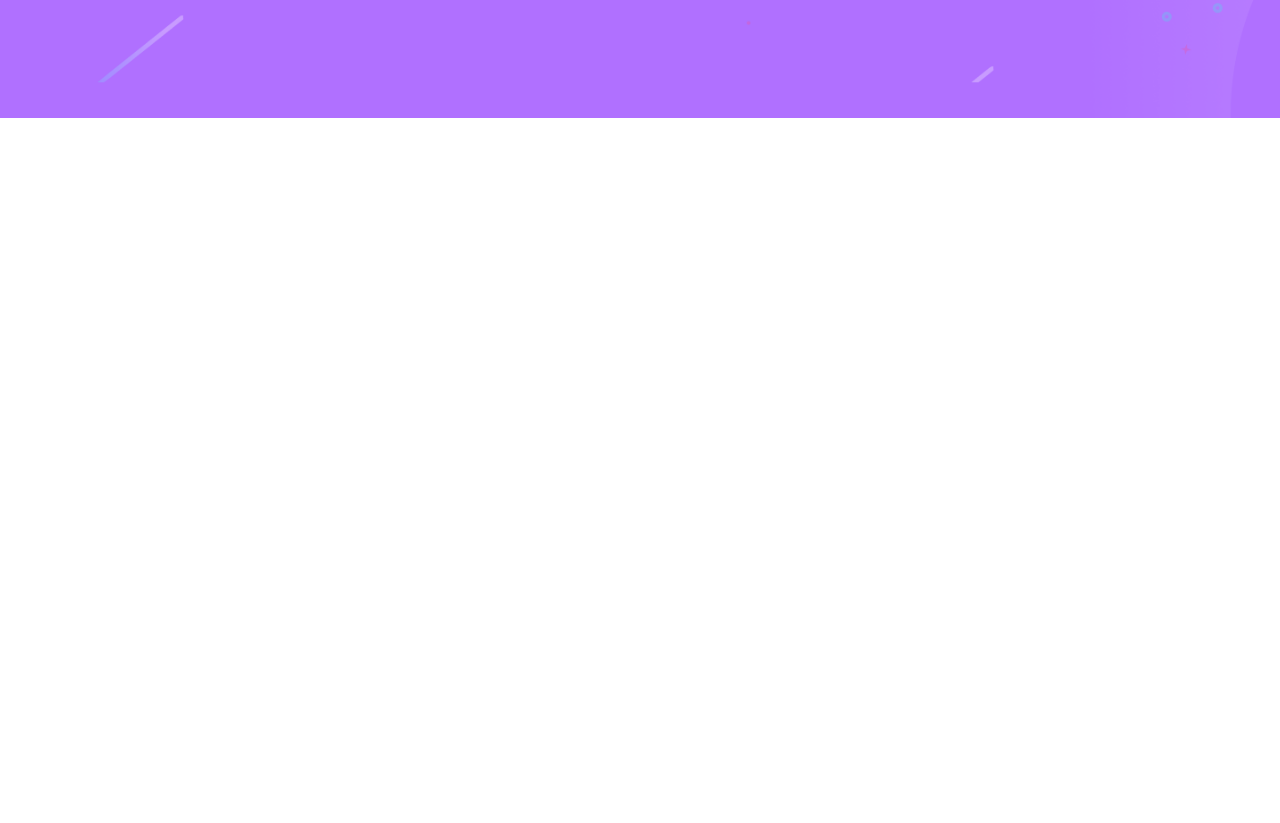
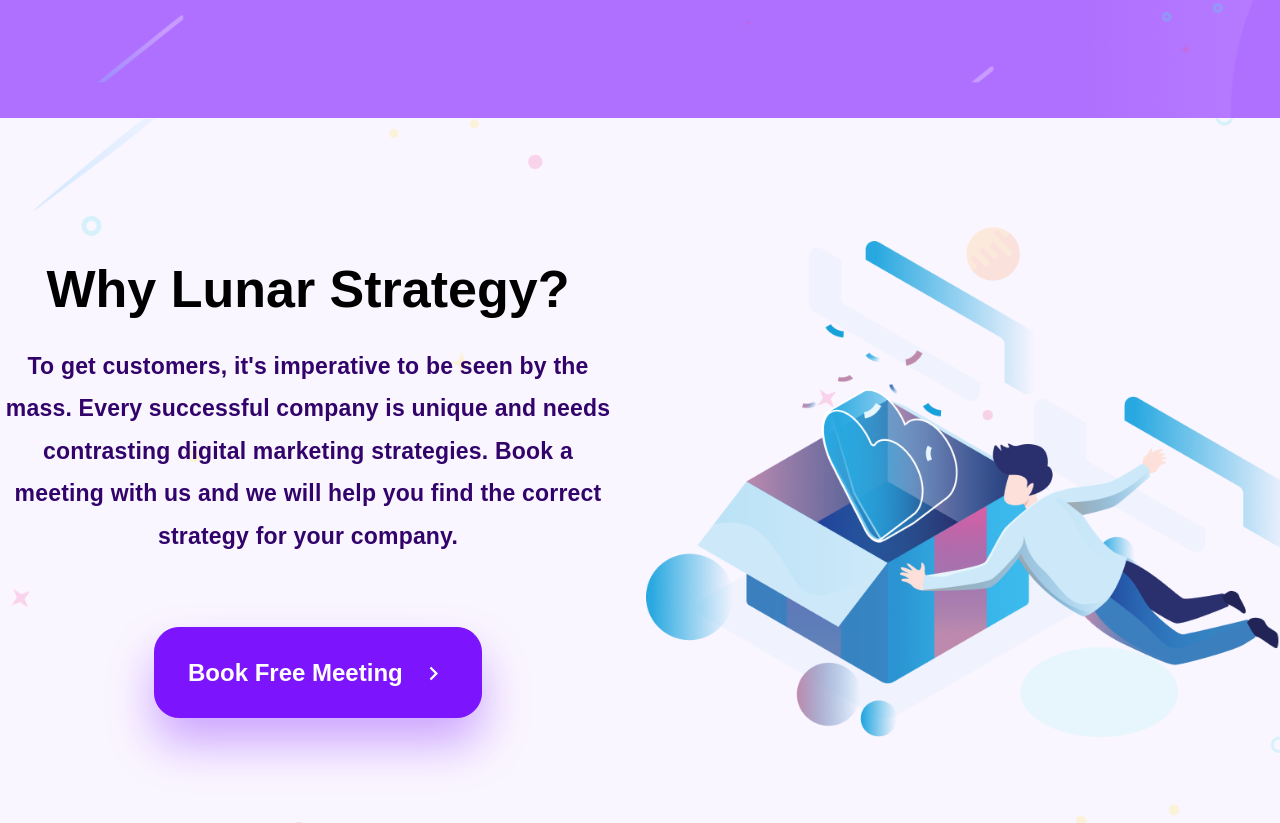
Before and after one commit to yasinn-arafat/Lunar-with-React, a React (Vite) app: page / in a window 1280 px wide. Shown: the part 5016-5839 px from the top of the page. Before the commit the page ends 5134 px from the top, so only its background shows below. Built offline with nearby package versions, Linux system fonts and the light colour scheme; a web font is replaced by a local one.

Commit message:
Strategy Part Done

```diff
--- a/src/App.jsx
+++ b/src/App.jsx
@@ -5,6 +5,7 @@
 import Marketing from "./Component/Marketing/Marketing";
 import Testimonial from "./Component/Testimonial/Testimonial";
 import Articles from "./Component/Articels/Articles";
+import Strategy from "./Component/Strategy/Strategy";
 
 function App() {
   return (
@@ -15,6 +16,7 @@
       <Marketing />
       <Testimonial />
       <Articles />
+      <Strategy />
     </>
   );
 }
--- /dev/null
+++ b/src/Component/Strategy/Strategy.css
@@ -0,0 +1,85 @@
+/* =====================================
+            Strategy Part css Start
+========================================*/
+
+.strategy {
+  background: url(/src/assets/Background.png);
+  background-position: center;
+  background-size: cover;
+  background-repeat: no-repeat;
+  height: 705px;
+  background-color: var(--bg-color, #faf6ff);
+}
+
+.strategyWrapper {
+  display: flex;
+  justify-content: space-between;
+  align-items: center;
+}
+
+.strategy__left {
+  text-align: center;
+}
+
+.strategy__title {
+  color: var(--Black, #000);
+  font-size: 52px;
+  font-weight: 700;
+  line-height: 137.2%;
+  padding-bottom: 20px;
+  margin-top: 117px;
+}
+
+.strategy__details {
+  color: #32046b;
+  font-family: var(--HK-Grotesk);
+  font-size: 23px;
+  font-weight: 600;
+  line-height: 42.5px;
+  letter-spacing: 0.2px;
+  width: 616px;
+  padding-bottom: 70px;
+}
+
+.strategy__btn {
+  color: var(--White, #fff);
+  background: #7c14fd;
+  font-family: var(--HK-Grotesk);
+  font-size: 24px;
+  font-weight: 700;
+  border-radius: 25px;
+  box-shadow: 0px 26px 46px 0px rgba(124, 20, 253, 0.35);
+  padding: 30px 33px;
+  border: 1px solid #7c14fd;
+  cursor: pointer;
+  transition: all linear 0.2s;
+  -webkit-transition: all linear 0.2s;
+  -moz-transition: all linear 0.2s;
+  -ms-transition: all linear 0.2s;
+  -o-transition: all linear 0.2s;
+  display: flex;
+  align-items: center;
+  column-gap: 16px;
+  margin-left: 154px;
+}
+
+.strategy__btn:hover {
+  color: #7c14fd;
+  background: transparent;
+}
+
+.book__btn {
+  padding-top: 2px;
+  font-size: 29px;
+}
+
+.strategy__img {
+  width: 100%;
+  height: 100%;
+  padding-left: 30px;
+  margin-top: 123px;
+}
+
+/* =====================================
+            Strategy Part css End
+========================================*/
--- /dev/null
+++ b/src/Component/Strategy/Strategy.jsx
@@ -0,0 +1,40 @@
+import React from "react";
+import Button from "../CommonComponent/Button";
+import { MdKeyboardArrowRight } from "react-icons/md";
+import "./Strategy.css";
+
+const Strategy = () => {
+  return (
+    <>
+      <div className="strategy">
+        <div className="container">
+          <div className="strategyWrapper">
+            <div className="strategy__left">
+              <h3 className="strategy__title">Why Lunar Strategy?</h3>
+              <p className="strategy__details">
+                To get customers, it's imperative to be seen by the mass. Every
+                successful company is unique and needs contrasting digital
+                marketing strategies. Book a meeting with us and we will help
+                you find the correct strategy for your company.
+              </p>
+              <Button btnStyle="strategy__btn">
+                Book Free Meeting <MdKeyboardArrowRight className="book__btn" />
+              </Button>
+            </div>
+            <div className="strategy__right">
+              <picture>
+                <img
+                  src="../src/assets/Strategy-img.png"
+                  alt="../src/assets/Strategy-img.png"
+                  className="strategy__img"
+                />
+              </picture>
+            </div>
+          </div>
+        </div>
+      </div>
+    </>
+  );
+};
+
+export default Strategy;
```
Also changed, not shown: src/assets/Footer.png (added).
